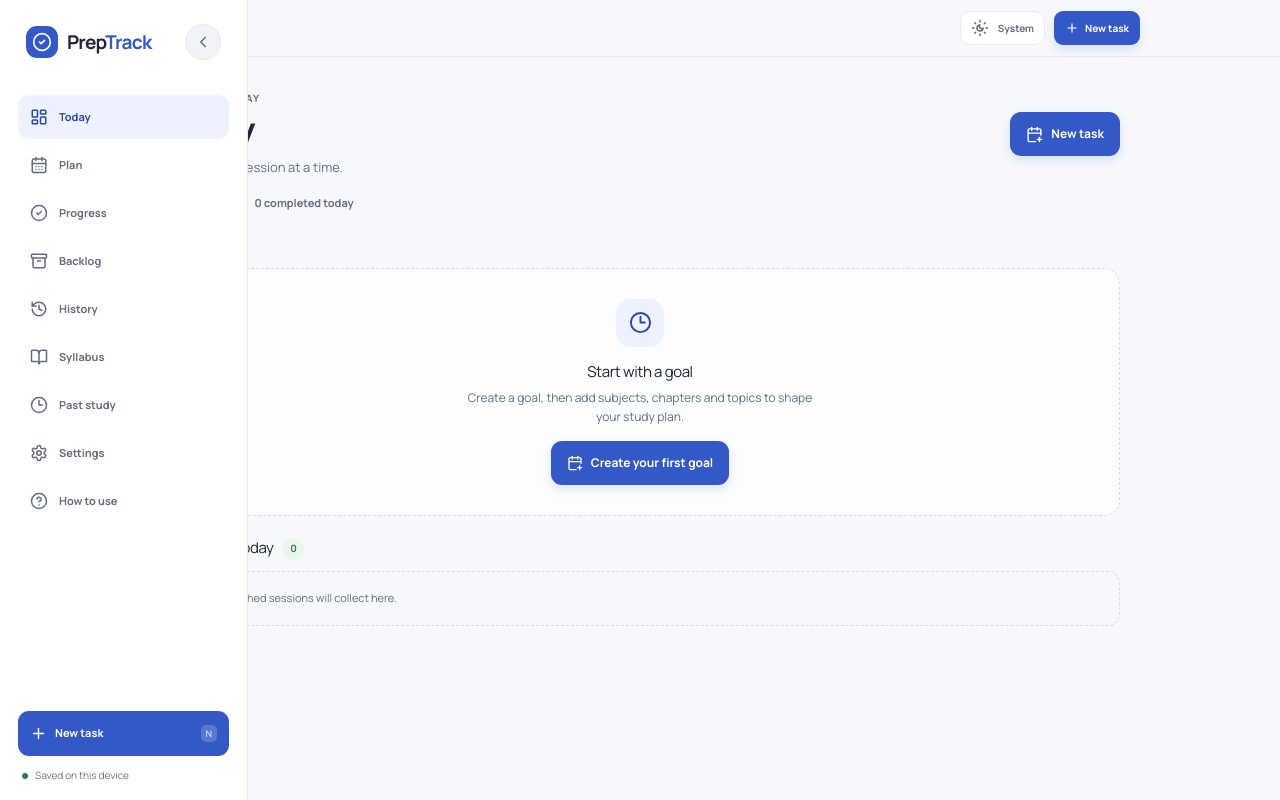
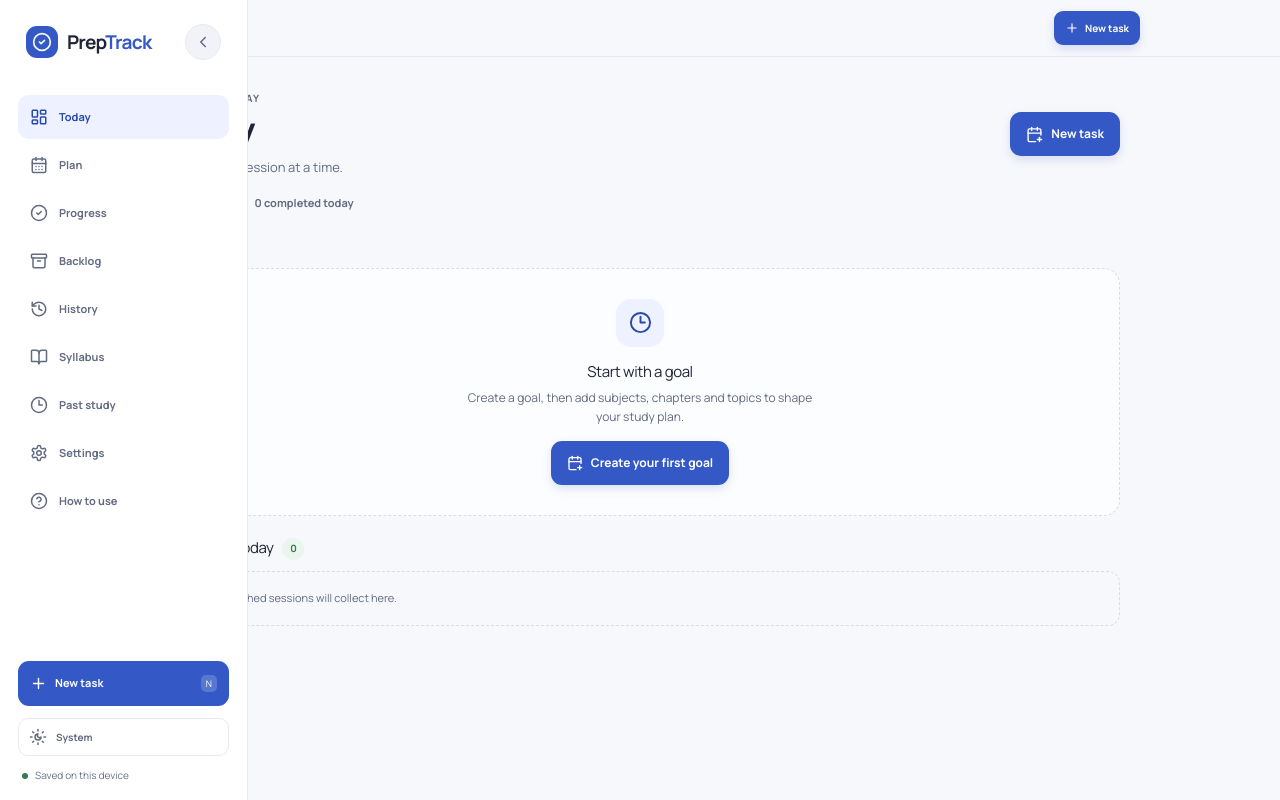
Before and after one commit to Mohammad-Faiz-Cloud-Engineer/PrepTrack, a React (Vite) app: page / in a window 1280 px wide. Built offline with nearby package versions, Linux system fonts and the light colour scheme.

Commit message:
Move theme control and smooth sidebar animation

```diff
--- a/src/App.tsx
+++ b/src/App.tsx
@@ -77,10 +77,10 @@ export default function App() {
   return <div className="app-shell">
     <aside id="desktop-sidebar" className={`sidebar ${sidebarOpen ? '' : 'sidebar-collapsed'}`}><div className="sidebar-head"><button className="brand-lockup" aria-label="PrepTrack home" onClick={() => go('Today')}><span className="brand-mark"><CheckCircle2 size={20} /></span><span>Prep<span>Track</span></span></button><button type="button" className="sidebar-toggle icon-button" aria-label={`${sidebarOpen ? 'Close' : 'Open'} navigation panel`} aria-expanded={sidebarOpen} aria-controls="sidebar-navigation" title={`${sidebarOpen ? 'Close' : 'Open'} navigation panel`} onClick={() => setSidebarOpen(open => !open)}>{sidebarOpen ? <ChevronLeft size={18} /> : <ChevronRight size={18} />}</button></div>
       <nav id="sidebar-navigation" className="side-nav" aria-label="Main navigation">{navItems.map(({ id, icon: Icon }) => <button key={id} className={`nav-link ${view === id ? 'active' : ''}`} aria-label={id === 'Backlog' ? `${id}, ${backlogCount} tasks` : id} title={!sidebarOpen ? id : undefined} onClick={() => go(id)}><Icon size={18} /><span>{id}</span>{id === 'Backlog' && <small>{backlogCount || ''}</small>}</button>)}</nav>
-      <div className="sidebar-bottom"><button className="new-task-side" aria-label="New task" title={!sidebarOpen ? 'New task' : undefined} onClick={() => openComposer()}><Plus size={17} /><span>New task</span><kbd>N</kbd></button><div className="local-note"><span className="local-dot" /><span className="local-note-text">Saved on this device</span></div></div>
+      <div className="sidebar-bottom"><button className="new-task-side" aria-label="New task" title={!sidebarOpen ? 'New task' : undefined} onClick={() => openComposer()}><Plus size={17} /><span>New task</span><kbd>N</kbd></button>{themeButton}<div className="local-note"><span className="local-dot" /><span className="local-note-text">Saved on this device</span></div></div>
     </aside>
     <main className={`main-area ${sidebarOpen ? '' : 'sidebar-collapsed'}`}>
-      <div className="desktop-topline"><span className="breadcrumb">PrepTrack <span>/</span> {view}</span><div className="topline-actions">{themeButton}<button className="button button-primary button-small" onClick={() => openComposer()}><Plus size={15} /> New task</button></div></div>
+      <div className="desktop-topline"><span className="breadcrumb">PrepTrack <span>/</span> {view}</span><div className="topline-actions"><button className="button button-primary button-small" onClick={() => openComposer()}><Plus size={15} /> New task</button></div></div>
       {clockBehind && <div className="global-clock-notice"><Clock3 size={17} /><span>Your device clock is behind the last time PrepTrack ran. Automatic updates are paused.</span><button onClick={() => resumeClock()}>Resume anyway</button></div>}
       <div className="view-container" key={view}>
         {view === 'Today' && <Today onAdd={() => openComposer()} onSettings={() => go('Settings')} onSyllabus={() => go('Syllabus')} />}
--- a/src/styles.css
+++ b/src/styles.css
@@ -404,7 +404,7 @@ input[type="checkbox"] { accent-color: var(--brand); width: 15px; height: 15px;
 
 @media (min-width: 768px) and (min-height: 501px) {
   .bottom-nav, .mobile-fab { display: none; }
-  .sidebar { position: fixed; inset: 0 auto 0 0; z-index: 20; width: 228px; display: flex; flex-direction: column; padding: 24px 14px 17px max(14px, env(safe-area-inset-left)); border-right: 1px solid var(--line); background: var(--surface); transition: width .18s ease; }
+  .sidebar { position: fixed; inset: 0 auto 0 0; z-index: 20; width: 228px; display: flex; flex-direction: column; padding: 24px 14px 17px max(14px, env(safe-area-inset-left)); border-right: 1px solid var(--line); background: var(--surface); transition: width .18s cubic-bezier(.4, 0, .2, 1); }
   .sidebar-head { display: flex; align-items: center; justify-content: space-between; gap: 8px; margin: 0 8px 35px; }
   .brand-lockup { margin: 0; font-size: 19px; }
   .sidebar-toggle { flex: 0 0 36px; width: 36px; height: 36px; min-width: 36px; min-height: 36px; border: 1px solid var(--line); border-radius: 50%; background: var(--surface-soft); color: var(--muted); transition: background .16s, border-color .16s, color .16s, transform .16s; }
@@ -424,12 +424,11 @@ input[type="checkbox"] { accent-color: var(--brand); width: 15px; height: 15px;
   .theme-toggle:hover { color: var(--text); background: var(--surface-soft); }
   .local-note { display: flex; align-items: center; gap: 7px; padding: 0 4px; color: var(--faint); font-size: 10px; }
   .local-dot { width: 6px; height: 6px; border-radius: 50%; background: var(--green); }
-  .main-area { min-height: 100dvh; margin-left: 228px; padding: 0 env(safe-area-inset-right) 0 0; transition: margin-left .18s ease; }
+  .main-area { min-height: 100dvh; margin-left: 228px; padding: 0 env(safe-area-inset-right) 0 0; transition: margin-left .18s cubic-bezier(.4, 0, .2, 1); }
   .desktop-topline { height: 57px; display: flex; align-items: center; justify-content: space-between; padding: 0 max(30px, calc((100% - 1000px) / 2)); border-bottom: 1px solid var(--line); }
   .breadcrumb { color: var(--muted); font-size: 10px; font-weight: 600; }
   .breadcrumb span { padding: 0 6px; color: var(--faint); }
   .topline-actions { display: flex; align-items: center; gap: 9px; }
-  .topline-actions .theme-toggle { min-height: 34px; }
   .topline-actions .button-small { min-height: 34px; gap: 6px; padding: 0 10px; font-size: 10px; }
   .topline-actions .button-small svg { width: 14px; height: 14px; }
   .view-container { width: min(100% - 60px, 1000px); padding: 34px 0 50px; }
```
